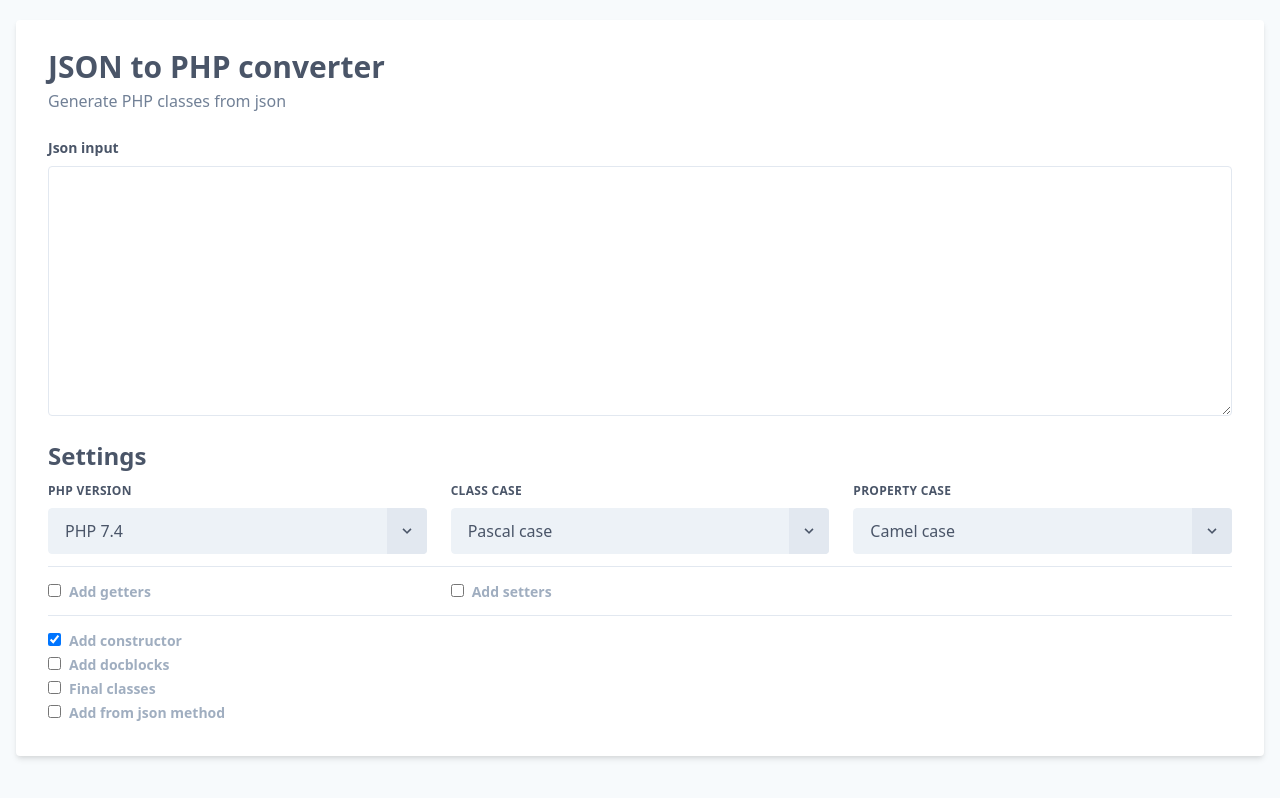
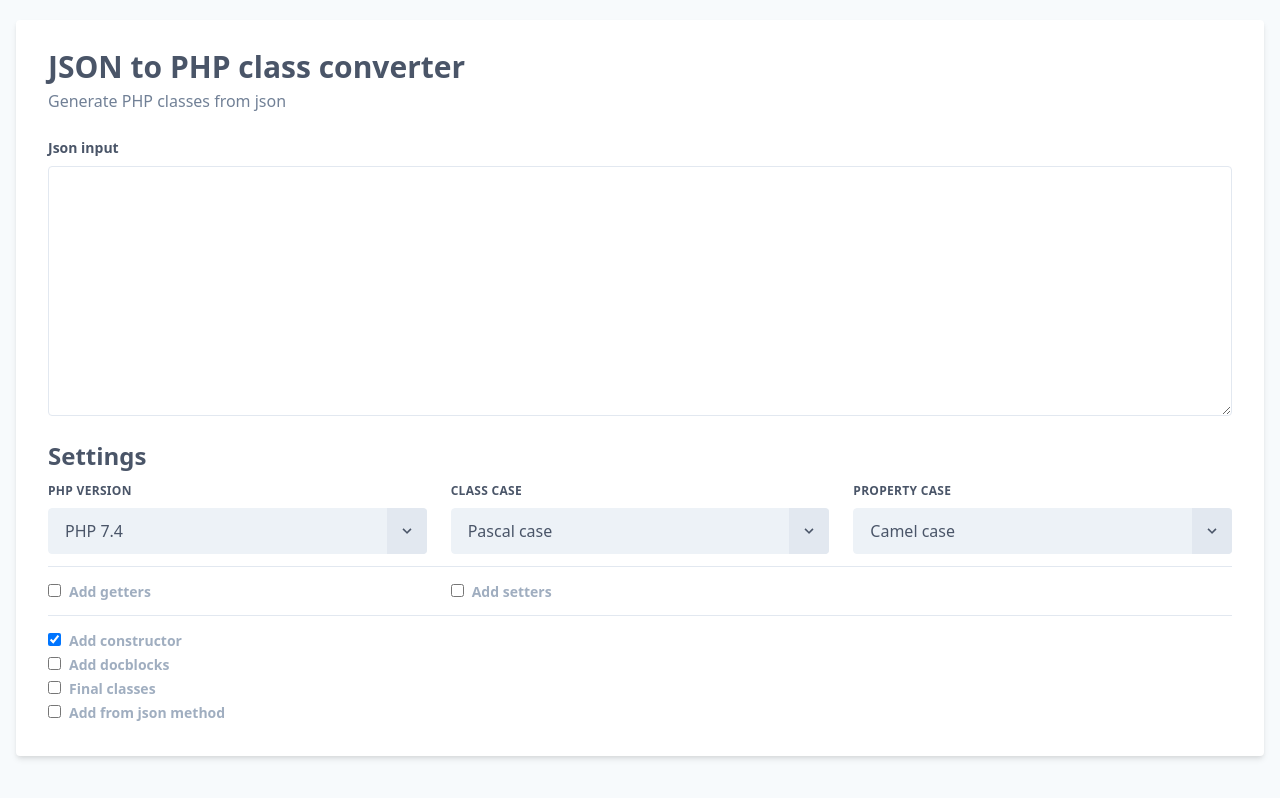
Before and after one commit to jacobdekeizer/json-to-php-generator, a Vue app: page /#/ in a window 1280 px wide. Built offline with nearby package versions, Linux system fonts and the light colour scheme.

Commit message:
Add meta tags

```diff
--- a/public/index.html
+++ b/public/index.html
@@ -4,8 +4,10 @@
     <meta charset="utf-8">
     <meta http-equiv="X-UA-Compatible" content="IE=edge">
     <meta name="viewport" content="width=device-width,initial-scale=1.0">
+    <meta name="description" content="Generate PHP classes from json"/>
+    <meta name="keywords" content="php, json, php 7.4, class, classes, generator, converter, convert"/>
     <link rel="icon" href="<%= BASE_URL %>favicon.ico">
-    <title>JSON to PHP converter</title>
+    <title>JSON to PHP class converter</title>
   </head>
   <body class="bg-gray-100">
     <noscript>
--- a/src/views/Home.vue
+++ b/src/views/Home.vue
@@ -2,7 +2,7 @@
     <div>
         <Card>
             <h1 class="text-gray-700 text-sm font-bold text-3xl">
-                JSON to PHP converter
+                JSON to PHP class converter
             </h1>
             <div class="mt-0 mb-6 text-gray-600">
                 Generate PHP classes from json
```
